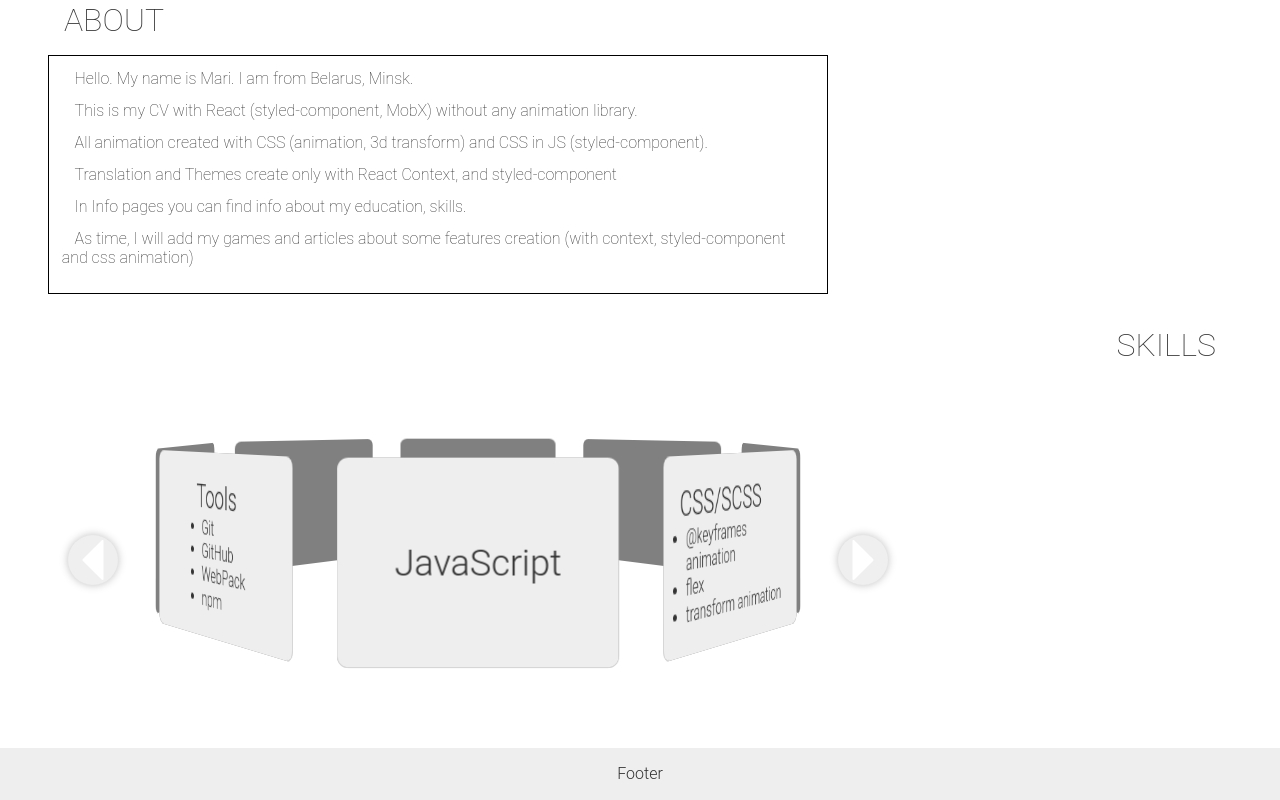
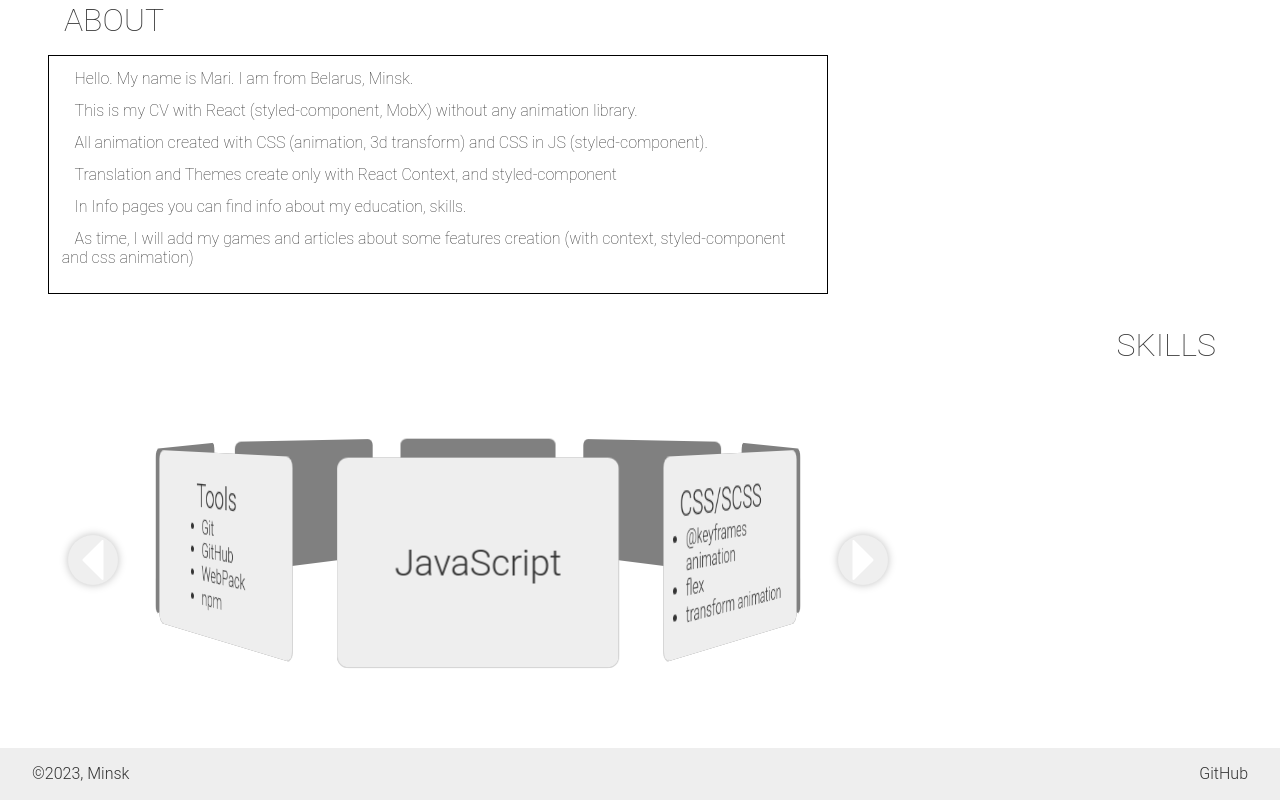
Before and after one commit to MaryAnzh/CV-React, a React (Create React App) app: page / in a window 1280 px wide. Shown: the part 383-1183 px from the top of the page. Built offline with nearby package versions, Linux system fonts and the light colour scheme; a web font is replaced by a local one.

Commit message:
feet: add footer style

```diff
--- a/src/components/common/footer/footer.styled.ts
+++ b/src/components/common/footer/footer.styled.ts
@@ -2,254 +2,16 @@ import styled, { css } from "styled-components";
 
 export const FooterStyle = styled.footer`
   width: 100%;
-  padding: 1rem;
+  padding: 1rem 2rem;
   display: flex;
-  flex-direction: column;
-  align-items: center;
-  justify-content: center;
+  justify-content: space-between;
   flex-shrink: 0;
-  ${({theme}) => css`
+  ${({ theme }) => css`
     background: ${theme.colors.footer};
     color: ${theme.colors.contrast};
   `}
 `;
 
-export const FooterContainer = styled.div`
-  width: 100%;
-  max-width: ${({theme}) => theme.constants.maxAppSize};
-  margin: auto;
-  display: flex;
-  flex-direction: column;
-
-  @media(max-width: ${({theme}) => theme.constants.maxAppSize}) {
-      max-width: 950px;
-  }
-
-  @media(max-width: 1000px) {
-    max-width: 750px;
-  }
-
-  @media(max-width: 768px) {
-    max-width: 540px;
-  }
-
-   @media(max-width: 576px) {
-     max-width: 90%;
-   }
- `;
-
-// export const FirstRow = styled.div`
-//   width: 100%;
-//   display: flex;
-//   align-items: center;
-//   flex-direction: row;
-//   justify-content: space-between;
-//   padding-bottom: 35px;
-
-//   @media(max-width: 768px) {
-//     flex-direction: column;
-//   }
-// `;
-
-// export const FirstRowLeft = styled.div`
-//   display: flex;
-//   flex-direction: column;
-//   align-items: flex-start;
-// `;
-
-// export const FirstRowTitle = styled.h2`
-//   font-family: ${({ theme }) => theme.fontFamily};
-//   font-size: 25px;
-// `;
-
-// export const FirstRowText = styled.p`
-//   color: white;
-//   font-family: ${({ theme }) => theme.fontFamily};
-//   margin-top: 20px;
-//   font-size: 13px;
-//   line-height: 1.4;
-//   max-width: 300px;
-// `;
-
-// export const FirstRowInputGroup = styled.div`
-//   display: flex;
-//   flex-direction: row;
-//   border: 2px solid ${({ theme }) => theme.themeColor.footer.textColor};;
-//   border-radius: 5px;
-//   overflow: hidden;
-//   background-color: ${({ theme }) => theme.themeColor.footer.textColor};;
-
-//   @media(max-width: 768px) {
-//     width: 100%;
-//     margin-top: 20px;
-//   }
-
-// `;
-
-// export const FirstRowInput = styled.input`
-//   background-color: ${({ theme }) => theme.themeColor.footer.inputBackground};;
-//   border: none;
-//   font-size: 17px;
-//   outline: none;
-//   padding: 7px 10px;
-//   color: ${({ theme }) => theme.themeColor.footer.inputTextColor};;
-//   box-shadow: inset 0 0 0 white;
-//   transition: 0.6s all;
-//   font-family: ${({ theme }) => theme.fontFamily};
-//   font-weight: 100;
-
-//   &:focus {
-//     box-shadow: inset 0 0 55px ${({ theme }) => theme.themeColor.footer.textColor};
-//     background-color: rgba(255, 255, 255, 0.8);
-//   }
-
-//   @media(max-width: 768px) {
-//     width: 80%;
-//   }
-
-//   @media(max-width: 576px) {
-//     max-width: 90%;
-//   }
-// `;
-
-// export const FirstRowButton = styled.button`
-//   background-color: ${({ theme }) => theme.themeColor.footer.buttonBackground};
-//   color: ${({ theme }) => theme.themeColor.footer.buttonColor};
-//   outline: none;
-//   border: none;
-//   font-size: 15px;
-//   padding: 0 20px;
-
-//   transition: all 0.3s;
-//   background-position: center center;
-//   border-radius: 5px;
-//   box-shadow: inset 0 0 0 rgba(0, 0, 0, 0.3);
-
-//   &:hover {
-//     cursor: pointer;
-//   }
-
-//   &:active {
-//     transform: scale(0.9);
-//     box-shadow: inset 0 0 40px rgba(0, 0, 0, 0.1);
-//   }
-// `;
-
-// export const FooterLine = styled.hr`
-//   width: 100%;
-//   height: 1px;
-//   background-color: ${({ theme }) => theme.themeColor.footer.hrColor};
-//   border: none;
-// `;
-
-// export const SecondRow = styled.div`
-//   padding-top: 50px;
-//   padding-bottom: 50px;
-//   display: flex;
-//   flex-direction: row;
-//   justify-content: space-between;
-//   align-items: flex-start;
-
-//   @media(max-width: 768px) {
-//     flex-direction: column-reverse;
-//     align-items: center;
-//     width: 100%;
-//     gap: 30px;
-//     padding-top: 20px;
-//     padding-bottom: 20px;
-//   }
-
-//   @media(max-width: 576px) {
-//     max-width: 90%;
-//   }
-// `;
-
-// export const SecondRowLeftPart = styled.div`
-//   display: flex;
-//   flex-direction: column;
-// `;
-
-// export const SecondRowImage = styled.img`
-//   margin-bottom: 10px;
-//   fill: ${({ theme }) => theme.themeColor.footer.textColor};
-//   stroke: ${({ theme }) => theme.themeColor.footer.textColor};
-// `;
-
-// export const SecondRowText = styled.p`
-//   font-weight: 300;
-//   font-family: ${({ theme }) => theme.fontFamily};
-//   font-size: 11px;
-//   max-width: 250px;
-//   margin-top: 7px;
-//   line-height: 1.5;
-// `;
-// export const SecondRowSocials = styled.div`
-//   display: flex;
-//   flex-direction: row;
-//   gap: 10px;
-//   margin-top: 20px;
-// `;
-
-// export const SecondRowSocial = styled.a`
-//   text-transform: none;
-//   text-decoration: none;
-
-//   transition: 0.2s all;
-//   cursor: pointer;
-//   &:active {
-//     transform: scale(0.8);
-//   }
-// `;
-
-// export const SecondRowSocialImage = styled.img`
-//   width: 27px;
-// `;
-
-// export const SecondRowRightPart = styled.div`
-//   display: flex;
-//   flex-direction: row;
-//   justify-content: space-evenly;
-//   gap: 50px;
-// `;
-
-// export const SecondRowRightPartCol = styled.div`
-//     display: flex;
-//     flex-direction: column;
-
-//   .nav-item {
-//     margin-top: 5px;
-//     text-decoration: none;
-//     color: ${({ theme }) => theme.themeColor.footer.textColor};
-//     cursor: pointer;
-//     font-weight: 100;
-//     font-size: 13px;
-//     text-transform: capitalize;
-
-//     transition: 0.2s all;
-
-//     &:hover {
-//       text-decoration: underline;
-//     }
-//   }
-// `;
-
-// export const SecondRowRightPartColTitle = styled.span`
-//   font-weight: 500;
-//   margin-bottom: 15px;
-//   font-size: 17px;
-//   color: ${({ theme }) => theme.themeColor.footer.textColor};
-// `
-
-
-// export const ThirdRow = styled.div`
-//   display: flex;
-//   flex-direction: row;
-//   justify-content: space-between;
-//   padding-top: 40px;
-// `;
-
-// export const ThirdRowCopyright = styled.span`
-//   font-weight: 100;
-//   font-size: 12px;
-//   font-family: ${({ theme }) => theme.fontFamily};
-// `;
+export const FooterLink = styled.a`
+  color: ${({ theme }) => theme.colors.contrast};
+`;
--- a/src/components/common/footer/footer.tsx
+++ b/src/components/common/footer/footer.tsx
@@ -1,13 +1,20 @@
 import React from "react";
 import {
-    FooterStyle,
-    FooterContainer
+    FooterLink,
+    FooterStyle
+
 } from "./footer.styled";
 
 export const Footer: React.FC = () => {
     return (
         <FooterStyle>
-            Footer
+            <p>©2023, Minsk</p>
+            <FooterLink
+                target="_blank"
+                rel="noreferrer"
+                href="https://github.com/MaryAnzh?tab=repositories">
+                GitHub
+            </FooterLink>
         </FooterStyle>
     );
 }
```
